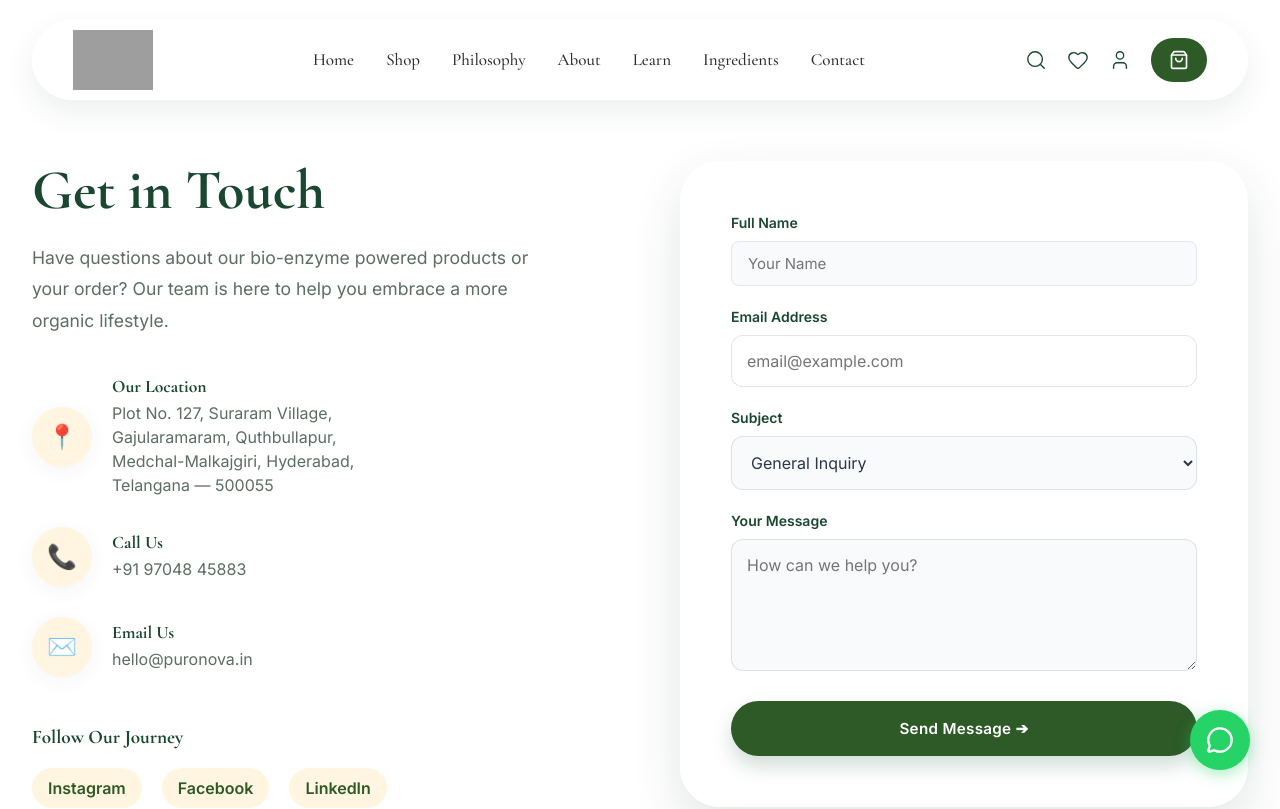
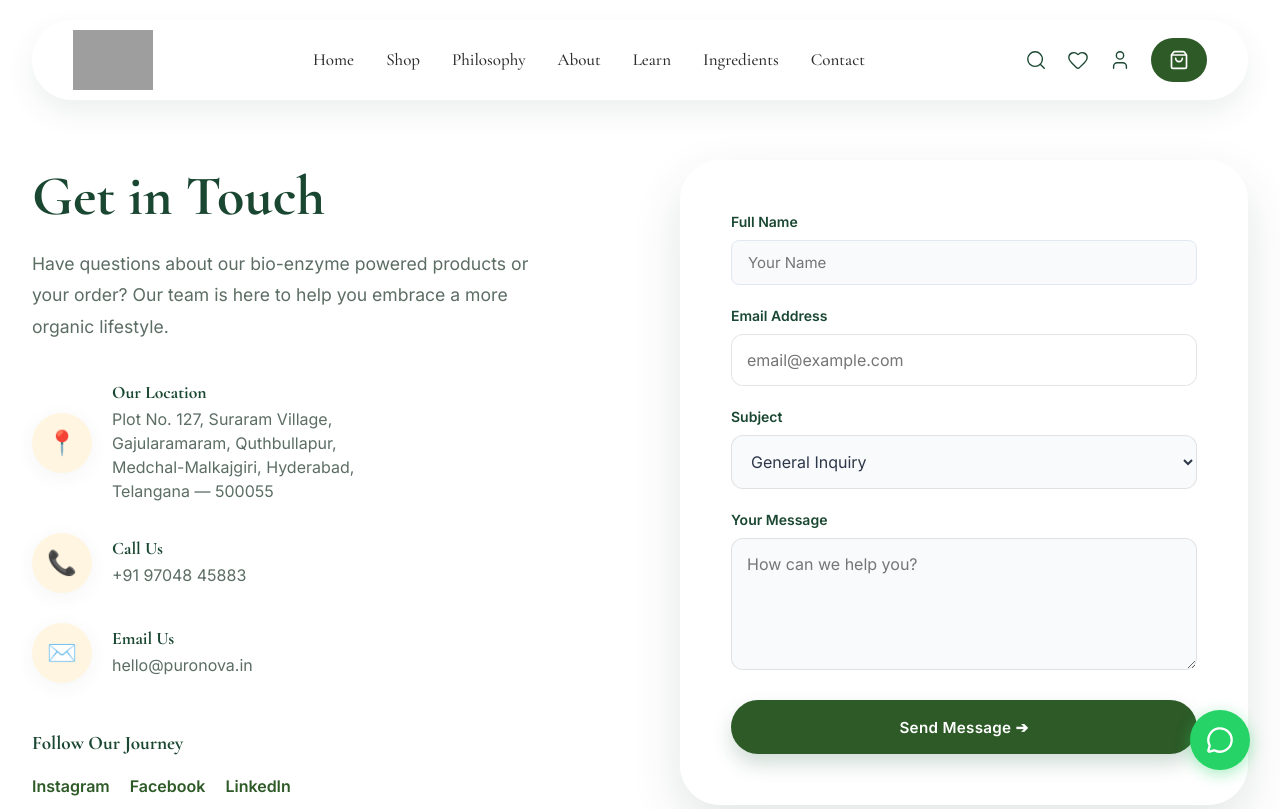
Before and after one commit to puronovabio-bot/puronova, a React (Vite) app in the folder Frontend/: page /contact in a window 1280 px wide. Shown: the top 809 px of the page. Built offline with nearby package versions, Linux system fonts and the light colour scheme; grey boxes are pictures that could not be loaded.

Commit message:
fix: resolve contact page social links overlap due to css collision

```diff
--- a/Frontend/src/pages/Contact.css
+++ b/Frontend/src/pages/Contact.css
@@ -65,19 +65,20 @@
   margin-bottom: 20px;
 }
 
-.social-icons {
+.contact-social-icons {
   display: flex;
   gap: 20px;
 }
 
-.social-icons a {
+.contact-social-icons a {
   color: var(--puro-green-forest);
   font-weight: 600;
   border-bottom: 1px solid transparent;
   transition: all 0.3s;
+  text-decoration: none;
 }
 
-.social-icons a:hover {
+.contact-social-icons a:hover {
   border-bottom: 1px solid currentColor;
   transform: translateY(-2px);
 }
@@ -153,7 +154,7 @@
     justify-content: center;
   }
 
-  .social-icons {
+  .contact-social-icons {
     justify-content: center;
   }
 }
--- a/Frontend/src/pages/Contact.jsx
+++ b/Frontend/src/pages/Contact.jsx
@@ -67,7 +67,7 @@ const Contact = () => {
 
             <div className="social-links">
               <h3>Follow Our Journey</h3>
-              <div className="social-icons">
+              <div className="contact-social-icons">
                 <a href="#">Instagram</a>
                 <a href="#">Facebook</a>
                 <a href="#">LinkedIn</a>
```
